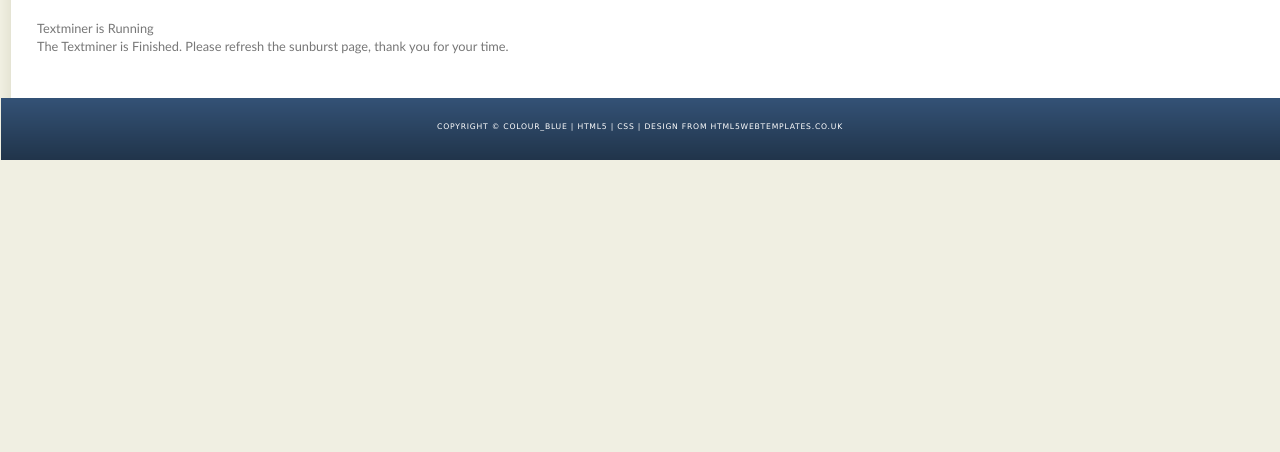
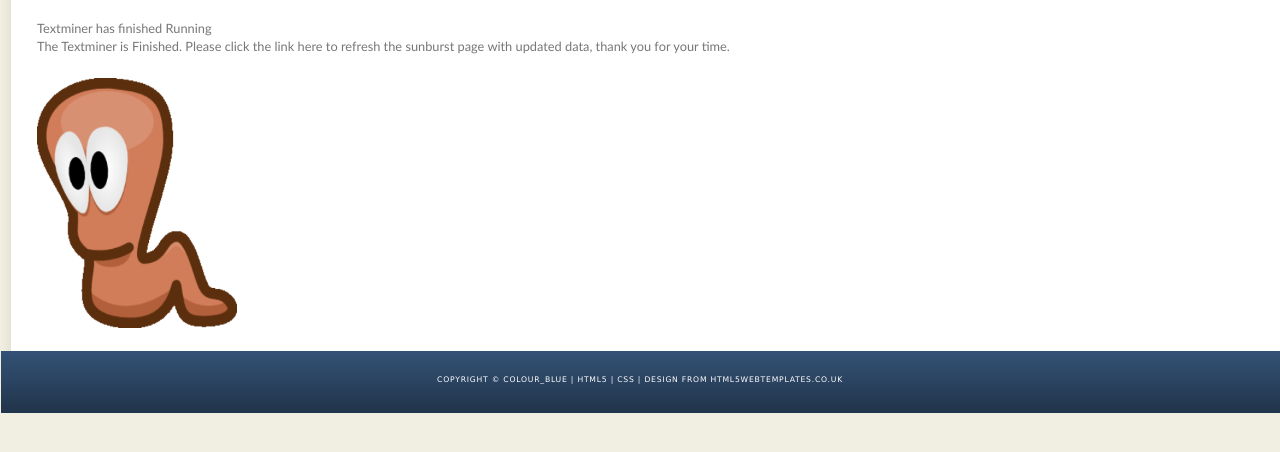
Before and after one commit to rogier-stegeman/ProjectGourdeous, a Flask app: template Gourdeous/templates/Done.html in a window 1280 px wide. Shown: the part 240-692 px from the top of the page. Run offline with Flask 2, Linux system fonts and the light colour scheme; the template is opened without the code that fills it, so the values that code supplies are empty.

Commit message:
save file

```diff
--- a/Gourdeous/templates/Done.html
+++ b/Gourdeous/templates/Done.html
@@ -3,10 +3,13 @@
 {% block title %}Busy{% endblock %}
 
 {% block content %}
-        <div >Textminer is Running</div>
+        <div >Textminer has finished Running</div>
     <div >
         <p>
-            The Textminer is Finished. Please refresh the sunburst page, thank you for your time.
+            The Textminer is Finished. Please click the link here to refresh the sunburst page with updated data, thank you for your time.
         </p>
+    <a href="sunburst">
+        <img src="static/imgs/worm.png" alt="ClickMe" style="width: 200px; height: 250px; border: 0;">
+    </a>
     </div>
 {% endblock %}
```
Also changed, not shown: Gourdeous/static/imgs/worm.png (added).
